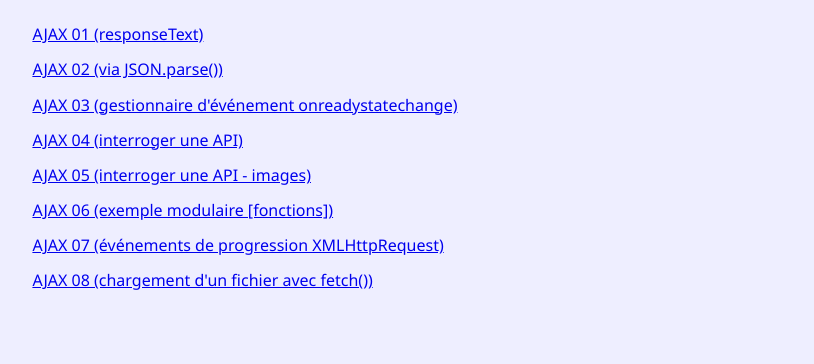
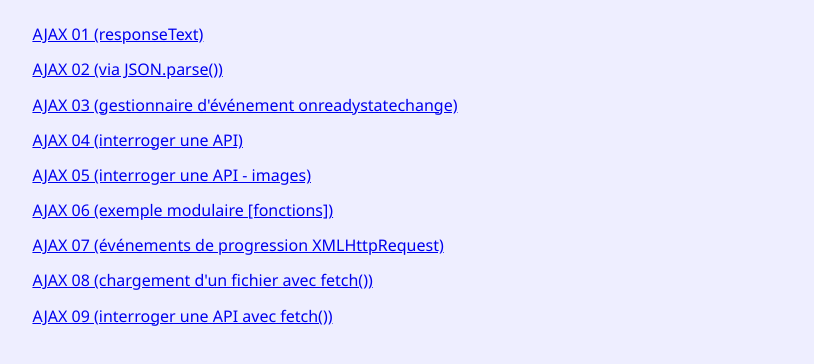
Before and after one commit to jneda/initiation-ajax, a plain HTML site: page index.html in a window 1280 px wide. Shown: the part 122-486 px from the top of the page, without its empty margins (230-1044 px from the left). Drawn offline with Linux system fonts and the light colour scheme.

Commit message:
Mis à jour index.html

```diff
--- a/index.html
+++ b/index.html
@@ -36,6 +36,8 @@
       </a></li>
       </a></li><li><a href="exercices-ajax/ajax08/ajax08.html">
         AJAX 08 (chargement d'un fichier avec fetch())
+      </a></li></a></li><li><a href="exercices-ajax/ajax09/ajax09.html">
+        AJAX 09 (interroger une API avec fetch())
       </a></li>
     </ul>
   </section>
```
